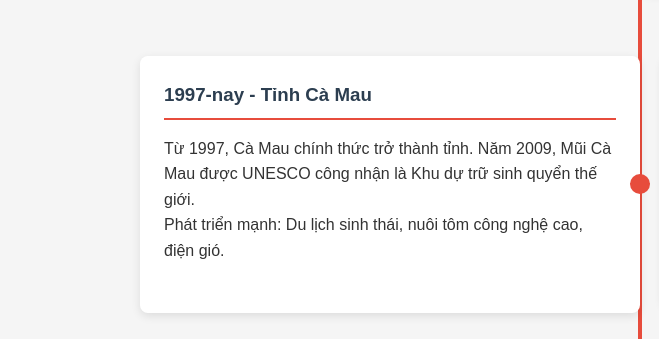
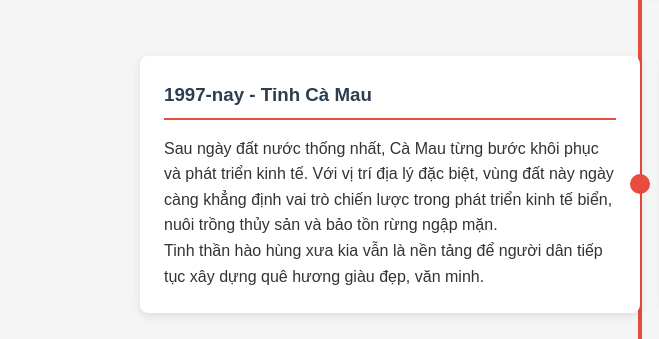
Before and after one commit to sites-google-com/du-lich-mui-ca-mau, a plain HTML site: page index.html in a window 1280 px wide. Shown: the part 1640-1979 px from the top of the page, 0-659 px from the left. Drawn offline with Linux system fonts and the light colour scheme.

Commit message:
Update index.html

```diff
--- a/index.html
+++ b/index.html
@@ -1012,8 +1012,8 @@
                     </div>
                     <div class="timeline-content">
                         <h3>1997-nay - Tỉnh Cà Mau</h3>
-                        <p>Từ 1997, Cà Mau chính thức trở thành tỉnh. Năm 2009, Mũi Cà Mau được UNESCO công nhận là Khu dự trữ sinh quyển thế giới.</p>
-                        <p>Phát triển mạnh: Du lịch sinh thái, nuôi tôm công nghệ cao, điện gió.</p>
+                        <p>Sau ngày đất nước thống nhất, Cà Mau từng bước khôi phục và phát triển kinh tế. Với vị trí địa lý đặc biệt, vùng đất này ngày càng khẳng định vai trò chiến lược trong phát triển kinh tế biển, nuôi trồng thủy sản và bảo tồn rừng ngập mặn.</p>
+                        <p>Tinh thần hào hùng xưa kia vẫn là nền tảng để người dân tiếp tục xây dựng quê hương giàu đẹp, văn minh.</p>
                     </div>
                 </div>
             </div>
```
